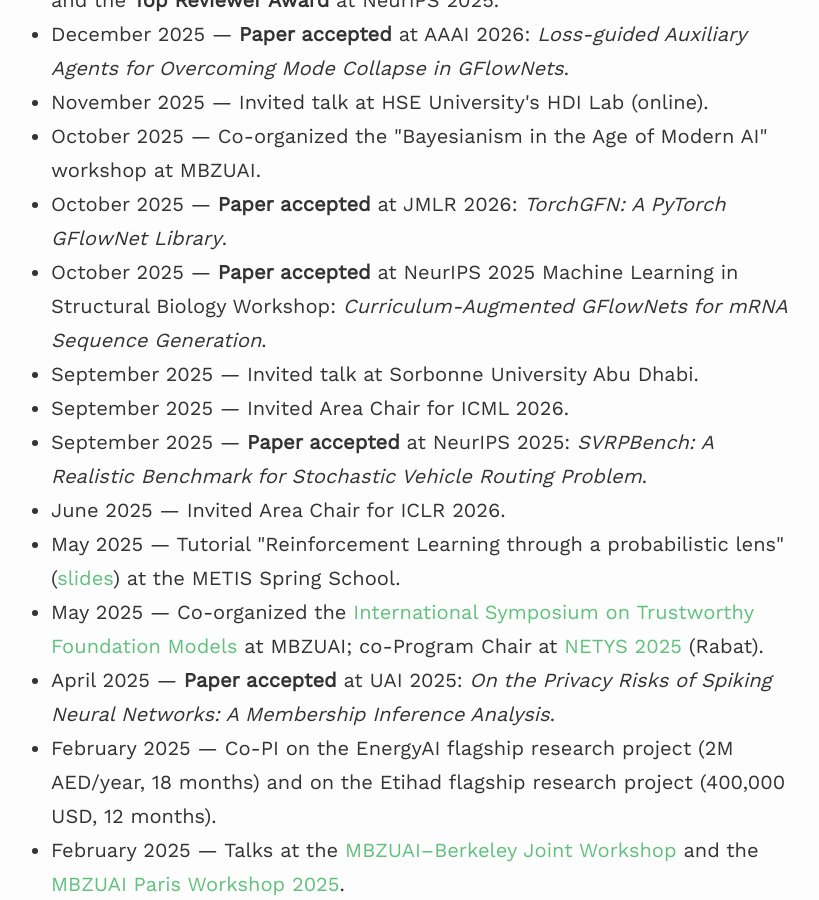
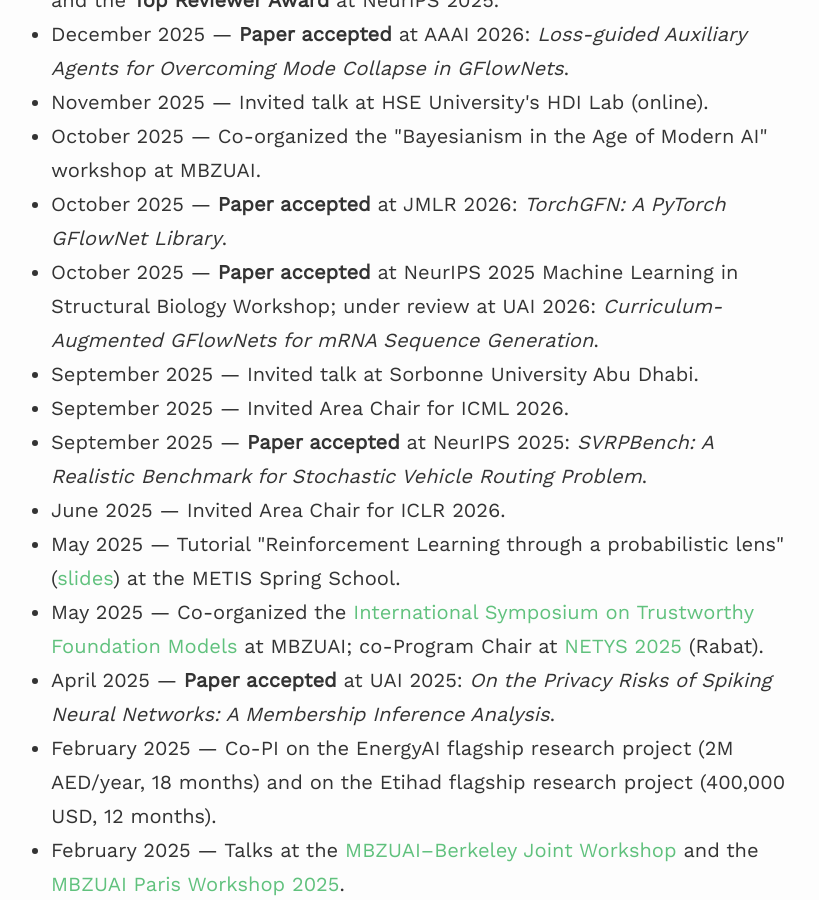
Before and after one commit to saleml/saleml.github.io, a Jekyll site: the page built from index.md, in a window 1280 px wide and 900 px high, scrolled down 1405 px. Shown: the whole window, without its empty margins (367-1186 px from the left). Built offline with Jekyll 4.4.1, drawn with Linux system fonts in a browser that asks for light colours; nearby versions of some CDN libraries; some of the changed text lies outside the part shown.

Commit message:
Update index.md and publications.md to include recent paper acceptances at ICML 2026. Adjusted publication entries for clarity and accuracy, including changes to the status of several papers under review.

```diff
--- a/index.md
+++ b/index.md
@@ -50,7 +50,7 @@
     <h2 class="home-news-heading">News</h2>
     <ul class="home-news-list">
   <!-- NEWS:START -->
-  <li><span class="news-date">May 2026</span> &mdash; <strong>7 Papers accepted</strong> at ICML 2026: <em>Path-dependent Discrete Amortized Inference (Spotlight)</em>, <em>Zero-Shot Off-Policy Learning</em>, <em>Bayesian Rain Field Reconstruction using Commercial Microwave Links and Diffusion Model Priors</em>, <em>Avoid What You Know: Divergent Trajectory Balance for GFlowNets</em>, <em>Noise-Corrected GRPO: From Noisy Rewards to Unbiased Gradients</em>, <em>CoRe: Collaborative Reasoning via Cross Teaching</em>, <em>Position: Agentic AI Systems Should Be Making Bayes-Consistent Decisions</em>.</li>
+  <li><span class="news-date">May 2026</span> &mdash; <strong>7 Papers accepted</strong> at ICML 2026: <em>Zero-Shot Off-Policy Learning</em>, <em>Bayesian Rain Field Reconstruction using Commercial Microwave Links and Diffusion Model Priors</em>, <em>Path-dependent Discrete Amortized Inference (Spotlight)</em>, <em>Avoid What You Know: Divergent Trajectory Balance for GFlowNets</em>, <em>Noise-Corrected GRPO: From Noisy Rewards to Unbiased Gradients</em>, <em>CoRe: Collaborative Reasoning via Cross Teaching</em>, <em>Position: Agentic AI Systems Should Be Making Bayes-Consistent Decisions</em>.</li>
   <li><span class="news-date">April 2026</span> &mdash; Awarded an MBZUAI research grant (500,000 AED, PI) for advancing GFlowNet research - Co-PI: Nils Lukas.</li>
   <li><span class="news-date">April 2026</span> &mdash; Accepted invitation to serve as <strong>Program Committee Co-Chair</strong> for the Frontier AI Systems Workshop (FAISys), Xiamen, China, December 2026.</li>
   <li><span class="news-date">April 2026</span> &mdash; <strong>2 Papers accepted</strong> at ACL 2026: <em>FinChain: A Symbolic Benchmark for Verifiable Chain-of-Thought Financial Reasoning</em>, <em>SAHM: Arabic Financial Instruction-Tuning Dataset and Models</em>.</li>
@@ -67,7 +67,7 @@
   <li><span class="news-date">November 2025</span> &mdash; Invited talk at HSE University's HDI Lab (online).</li>
   <li><span class="news-date">October 2025</span> &mdash; Co-organized the "Bayesianism in the Age of Modern AI" workshop at MBZUAI.</li>
   <li><span class="news-date">October 2025</span> &mdash; <strong>Paper accepted</strong> at JMLR 2026: <em>TorchGFN: A PyTorch GFlowNet Library</em>.</li>
-  <li><span class="news-date">October 2025</span> &mdash; <strong>Paper accepted</strong> at NeurIPS 2025 Machine Learning in Structural Biology Workshop: <em>Curriculum-Augmented GFlowNets for mRNA Sequence Generation</em>.</li>
+  <li><span class="news-date">October 2025</span> &mdash; <strong>Paper accepted</strong> at NeurIPS 2025 Machine Learning in Structural Biology Workshop; under review at UAI 2026: <em>Curriculum-Augmented GFlowNets for mRNA Sequence Generation</em>.</li>
   <li><span class="news-date">September 2025</span> &mdash; Invited talk at Sorbonne University Abu Dhabi.</li>
   <li><span class="news-date">September 2025</span> &mdash; Invited Area Chair for ICML 2026.</li>
   <li><span class="news-date">September 2025</span> &mdash; <strong>Paper accepted</strong> at NeurIPS 2025: <em>SVRPBench: A Realistic Benchmark for Stochastic Vehicle Routing Problem</em>.</li>
```
Also changed, not shown: _pages/publications.md (+9 -8 lines).
